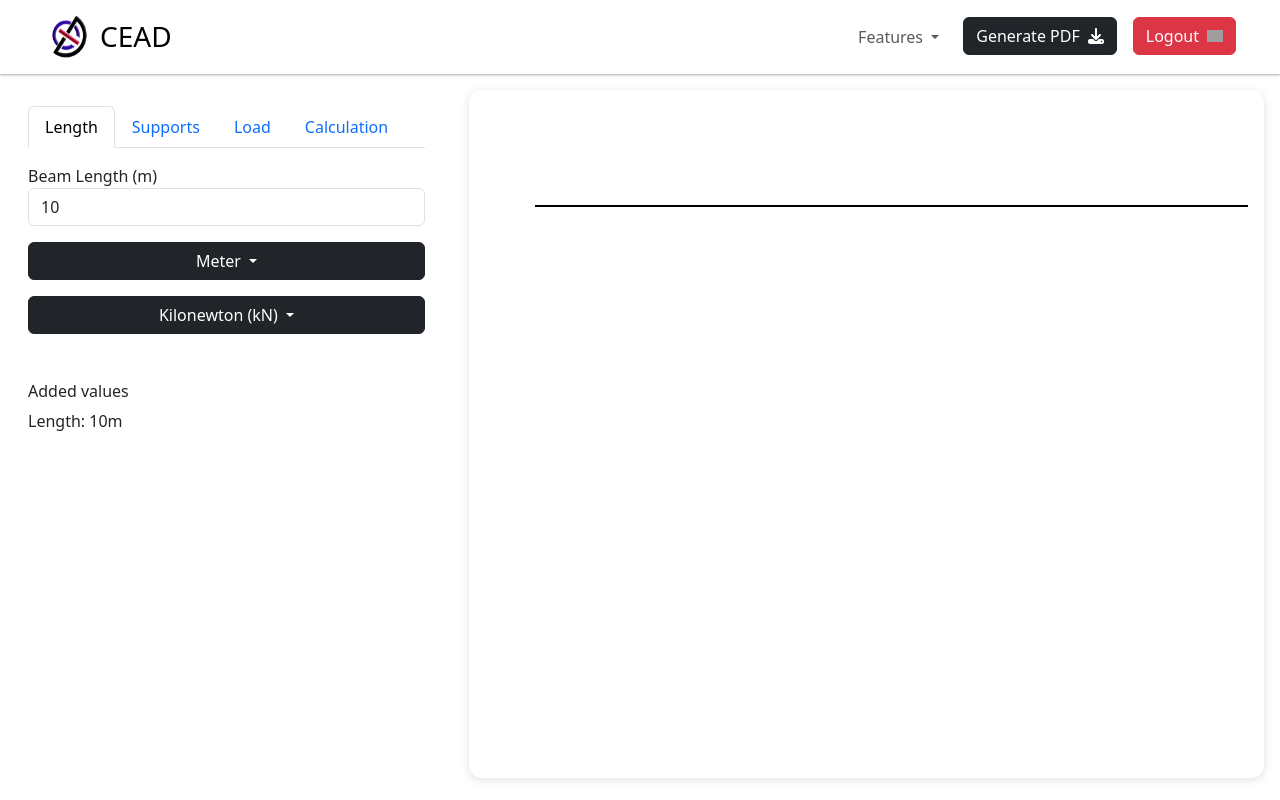
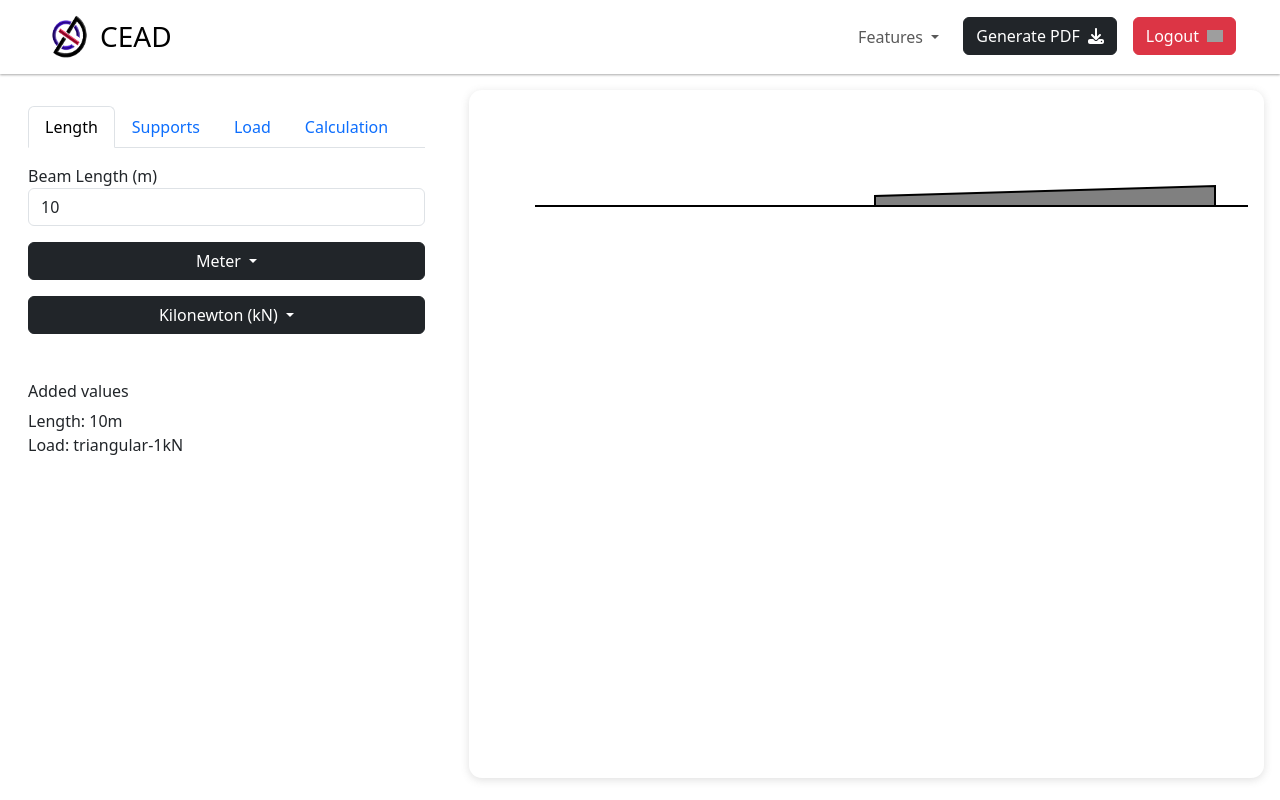
Before and after one commit to Midhunnairts/beam-builder, an Angular app: page /dashboard in a window 1280 px wide. Built offline with nearby package versions, Linux system fonts and the light colour scheme; grey boxes are pictures that could not be loaded.

Commit message:
[MNT] fixed triangular load

```diff
--- a/src/app/dashboard/dashboard.component.ts
+++ b/src/app/dashboard/dashboard.component.ts
@@ -29,7 +29,7 @@ export class DashboardComponent {
       // { type: 'pin', value: 2, position: 2, angle: 90 },
       // { type: 'pin', value: 5, position: 6, angle: 90 },
       // { type: 'distributed', value: 5, start: 3, end: 6, position: 3 },
-      // { type: 'triangular', start: 4, end: 8, startValue: 2, endValue: 4, position: 4,value:1 },
+      { type: 'triangular', start: 4, end: 8, startValue: 20, endValue: 40, position: 4,value:1 },
       // { type: 'moment', value: 3, position: 8 },
     ],
   };
--- a/src/app/dashboard/playground/playground.component.ts
+++ b/src/app/dashboard/playground/playground.component.ts
@@ -108,10 +108,10 @@ export class PlaygroundComponent implements AfterViewInit, OnChanges {
 
           } else {
             const triangularLoad = this.createtriangularLoad(
-              (load.position * ratio) + 50,
+              ((load as TriangularLoad).start * ratio) + 50,
               100,
-              200,
-              40,
+              ((load as TriangularLoad).end - (load as TriangularLoad).start)*ratio,
+              ((load as TriangularLoad).endValue - (load as TriangularLoad).startValue),
               5,
               40,
               5
@@ -309,13 +309,17 @@ export class PlaygroundComponent implements AfterViewInit, OnChanges {
 
   private createtriangularLoad(x: number, y: number, base: number, height: number, numberOfArrows: number, arrowHeight: number, arrowWidth: number): Konva.Shape {
     // Create a right-angled triangle to represent the bending moment
+    console.log('ccc');
+
     const triangle = new Konva.Shape({
       sceneFunc: (context, shape) => {
         context.beginPath();
-        context.moveTo(x - base / 2, y + height / 2);
-        context.lineTo(x + base / 2, y + height / 2);
-        context.lineTo(x - base / 2, y - height / 2);
+        context.moveTo(x, y); // Starting point
+        context.lineTo(x+base, y); // Top right
+        context.lineTo(x+base, y-height); // Bottom right
+        context.lineTo(x, y-(height/2)); // Bottom left
         context.closePath();
+        // Fill color and stroke color
         context.fillStrokeShape(shape);
       },
       fill: 'gray',
--- a/src/styles.scss
+++ b/src/styles.scss
@@ -76,7 +76,7 @@ label {
 
   #konva-container {
     position: absolute;
-    right: 0;
+    left: 0;
     top: 160px;
   }
 
```
